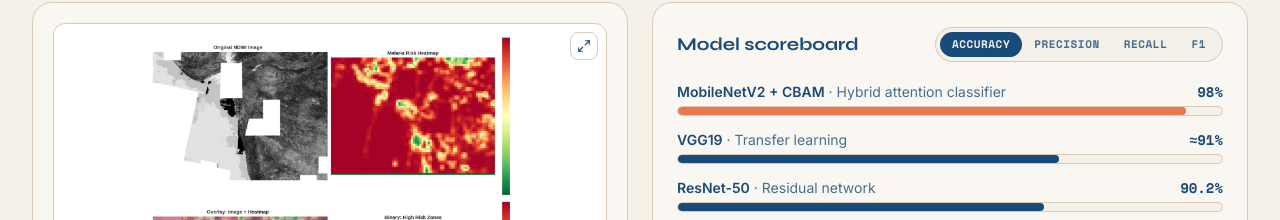
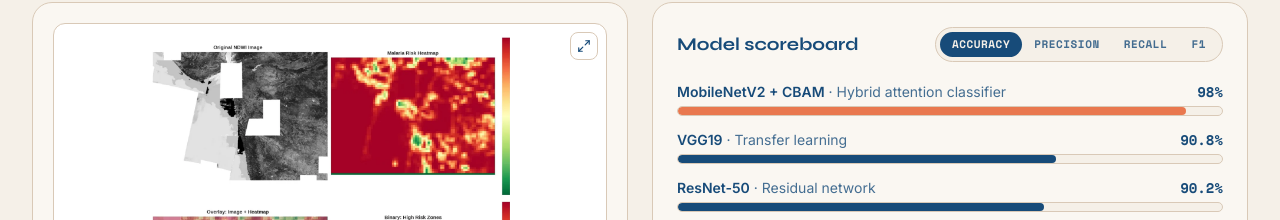
Before and after one commit to Manasipatil23/manasi_portfolio, a React (Vite) app: page / in a window 1280 px wide. Shown: the part 3651-3871 px from the top of the page. Built offline with nearby package versions, Linux system fonts and the light colour scheme.

Commit message:
VGG19: exact metrics from the evaluation report, including F1 0.8975
Co-Authored-By: Claude Opus 5.5 <noreply@anthropic.com>

```diff
--- a/src/data/resumeData.js
+++ b/src/data/resumeData.js
@@ -316,7 +316,7 @@ export const researchData = {
   // Approximate values (≈) are as stated on the slides
   models: [
     { name: "MobileNetV2 + CBAM", kind: "Hybrid attention classifier", accuracy: 0.98, precision: 0.98, recall: 0.98, f1: 0.98, note: "200 test patches" },
-    { name: "VGG19", kind: "Transfer learning", accuracy: 0.91, precision: 0.96, recall: 0.84, f1: null, approx: ["accuracy"] },
+    { name: "VGG19", kind: "Transfer learning", accuracy: 0.9082, precision: 0.958, recall: 0.8443, f1: 0.8975 },
     { name: "ResNet-50", kind: "Residual network", accuracy: 0.902, precision: 0.9, recall: 0.9, f1: 0.9 },
     { name: "Inception-style CNN", kind: "Multi-scale filters", accuracy: 0.9, precision: 0.92, recall: 0.85, f1: 0.9, approx: ["accuracy", "f1"] },
     { name: "DeepLabV3+", kind: "Pixel-wise segmentation", accuracy: 0.8247, precision: 0.8052, recall: 0.9724, f1: 0.881, note: "23.1M test pixels" }
```
